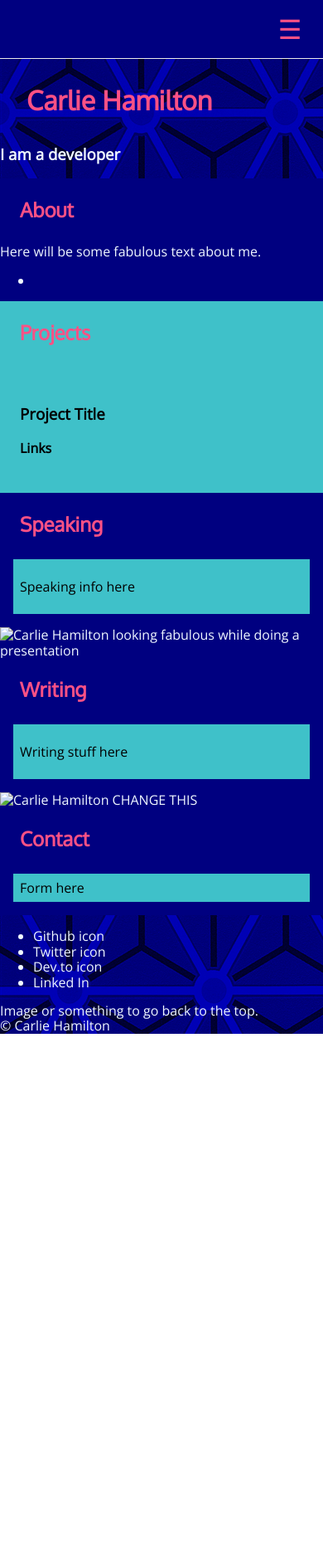
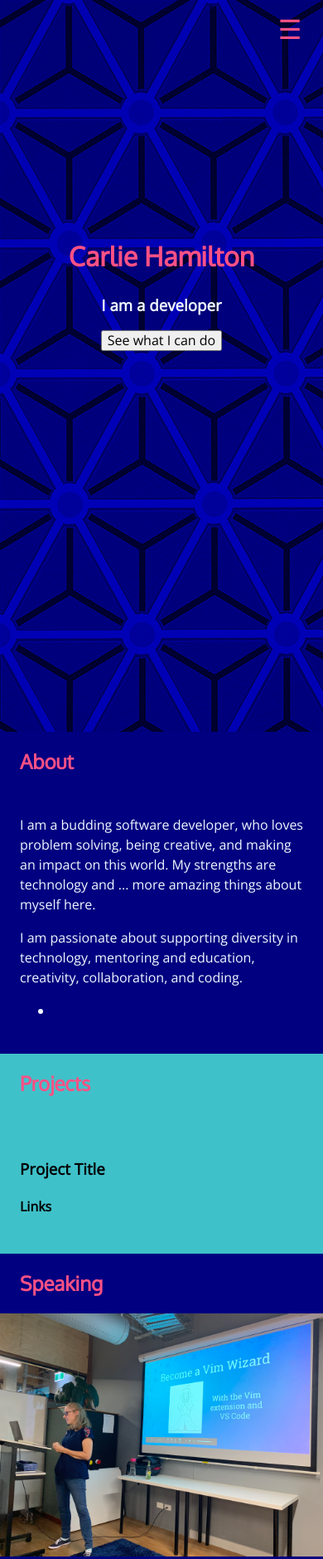
Before and after one commit to CarlieHamilton/Carlie-Portfolio, a plain HTML site: page src/index.html in a window 390 px wide. Shown: the top 1879 px of the page at 83% size. Before the commit the page ends 1247 px from the top, so only its background shows below. Drawn offline with nearby package versions, Linux system fonts and the light colour scheme.

Commit message:
added about section and speaking section content

```diff
--- a/src/index.html
+++ b/src/index.html
@@ -5,6 +5,7 @@
         <meta name="viewport" content="width=device-width, initial-scale=1.0">
         <meta http-equiv="X-UA-Compatible" content="ie=edge">
         <link rel="stylesheet" href="./styles/style.css" />
+        <script src="scripts/menu.js"></script>
 
         <title>Carlie Hamilton</title>
     </head>
@@ -18,24 +19,33 @@
                 <li><a href="index.html#about">About</a></li>
                 <li><a href="projects.html">Projects</a></li>
                 <li><a href="index.html#speaking">Speaking</a></li>
-                <li><a href="index.html/#writing">Writing</a></li>
-                <li><a href="index.html/#contact">Contact</a></li>
+                <li><a href="index.html#writing">Writing</a></li>
+                <li><a href="index.html#contact">Contact</a></li>
             </ul>
             </nav>
 
             <header id="header">
+                <div class="wrapper">
                     <!-- <img src="images/codebg.png" alt="Carlie Hamilton portfolio - coding image"> -->
                     <!-- <img src="images/header-icon.png" alt=""> -->
                     <h1>Carlie Hamilton</h1>
                     <h3>I am a developer</h3>
+                    <button type="button" class="form-button">See what I can do</button>
+                </div>
             </header>
 
             <section id="about">
+
                 <h2>About</h2>
-                <p>Here will be some fabulous text about me.</p>
+                <div class="box">
+                    <p>I am a budding software developer, who loves problem solving, being creative, and making an impact on this world. My strengths are technology and ... more amazing things about myself here.</p>
+
+                    <p>I am passionate about supporting diversity in technology, mentoring and education, creativity, collaboration, and coding.</p>
+
                     <ul class="techstack">
                         <li></li>
                     </ul>
+                </div>
             </section>
 
             <section id="projects">
@@ -60,10 +70,21 @@
 
             <section id="speaking">
                 <h2>Speaking</h2>
+                <img src="images/carliepresentation.jpg" alt="Carlie Hamilton looking fabulous while doing a presentation">
                 <div class="box">
-                    <p>Speaking info here</p>
+                    <h3>Coder Academy CA Callback</h3>
+                    <ul>
+                        <li>
+                            3 May 2019
+                        </li>
+                        <li>
+                            'Become a Vim Wizard with Vim and VS Code
+                        </li>
+                        <li>
+                            <a href="presentations/2019-vim-wizard-carlie-hamilton.pdf" target="_blank">View Slides</a>
+                        </li>
+                    </ul>
                 </div>
-                <img src="images/bgu.jpg" alt="Carlie Hamilton looking fabulous while doing a presentation">
             </section>
 
             <section id="writing">
--- /dev/null
+++ b/src/scripts/menu.js
@@ -0,0 +1,7 @@
+  const toggleInput = document.getElementById('toggle');
+
+  document.querySelector('.menu').addEventListener('click', () => {
+    if (toggleInput.checked) {
+      toggleInput.checked = false;
+    }
+  })
--- a/src/styles/helpers/_mixins.scss
+++ b/src/styles/helpers/_mixins.scss
@@ -1,6 +1,7 @@
 @mixin content-font($color: $main-font-color, $family: $main-font) {
     color: $color;
     font-family: $family;
+    line-height: 1.5em;
 }
 
 @mixin header-font($color: $hot-pink, $family: $heading-font) {
@@ -12,3 +13,8 @@
     margin: $margin;
     padding: $padding;
 }
+
+@mixin main-positioning {
+    position: relative;
+    top: 70px;
+}
--- a/src/styles/partials/_index.scss
+++ b/src/styles/partials/_index.scss
@@ -1,39 +1,4 @@
-#container {
-    background-image: url(/images/bg.jpg);
-    background-repeat: repeat;
-    background-attachment: fixed;
 
-    @include content-font;
-
-    display: grid;
-    grid-template-columns: 1fr;
-    grid-template-areas:
-        "nav"
-        "header"
-        "about"
-        "projects"
-        "speaking"
-        "writing"
-        "contact"
-        "footer";
-    justify-content: center;
-}
-
-h1 {
-    @include header-font;
-    @include space;
-}
-
-h2 {
-    @include header-font;
-    @include space;
-}
-
-.box {
-    @include space(1em);
-    background-color: $box-color;
-    color: $dark-font-color;
-}
 
 
 // Sections
@@ -42,34 +7,47 @@ h2 {
 // HEADER
 #header {
     grid-area: header;
+    @include main-positioning;
+    height: 50vh;
+    text-align: center;
+    padding: 50% 0;
 }
 
 // ABOUT
 #about {
     background-color: $main-bg-color;
     grid-area: about;
+    @include main-positioning;
+    .box {
+        background-color: $main-bg-color;
+        @include content-font;
+    }
 }
 
 // PROJECTS
 #projects {
     background-color: $box-color;
     grid-area: projects;
+    @include main-positioning;
 }
 
 // SPEAKING
 #speaking {
     background-color: $main-bg-color;
     grid-area: speaking;
+    @include main-positioning;
 }
 
 // WRITING
 #writing {
     background-color: $main-bg-color;
     grid-area: writing;
+    @include main-positioning;
 }
 
 // CONTACT
 #contact {
     background-color: $main-bg-color;
     grid-area: contact;
+    @include main-positioning;
 }
--- a/src/styles/partials/_page.scss
+++ b/src/styles/partials/_page.scss
@@ -1,11 +1,60 @@
+#container {
+    background-image: url(/images/bg.jpg);
+    background-repeat: repeat;
+    background-attachment: fixed;
+
+    @include content-font;
+
+    display: grid;
+    grid-template-columns: 1fr;
+    grid-template-areas:
+        "nav"
+        "header"
+        "about"
+        "projects"
+        "speaking"
+        "writing"
+        "contact"
+        "footer";
+    justify-content: center;
+}
+
+h1 {
+    @include header-font;
+    @include space;
+}
+
+h2 {
+    @include header-font;
+    @include space;
+}
+
+img {
+    max-width: 100%;
+}
+
+.box {
+    @include space(1em);
+    background-color: $box-color;
+    color: $dark-font-color;
+}
+
+.wrapper {
+    display: inline-block;
+}
+
 // NAV MENU
 #nav {
-    background-color: $main-bg-color;
-    border-bottom: 1px solid #eaeaea;
+    // background-color: $main-bg-color;
+    // border-bottom: 1px solid $hot-pink;
     text-align: right;
     height: 70px;
     line-height: 70px;
     grid-area: nav;
+    position: fixed;
+    width: 100%;
+    z-index: 1;
+
     label {
         display: block;
         cursor: pointer;
@@ -13,12 +62,10 @@
         @include space(0, 0 0.8em);
         font-size: 2em;
     }
-}
 
     #toggle {
         display: none;
     }
-
 
     .menu {
         text-align: center;
@@ -27,18 +74,30 @@
         list-style: none;
         a {
         display: block;
-    border-bottom: 1px solid #eaeaeb;
+        border-bottom: 1px solid $main-font-color;
         margin: 0px;
         background-color: $hot-pink;
         color: $main-font-color;
+        // transform: scale(1, 0);
+        // transition: transform 400ms ease-in-out;
         }
     }
+
     #toggle:checked + .menu {
+        width: 100%;
+        @include space (0, 0);
         display: flex;
         flex-direction: column;
         position: absolute;
+
+    }
+    .menu:focus {
+        display: none;
+    }
 }
 
+
+// FOOTER
 #footer {
     background-color: $main-bg-color;
     grid-area: footer;
```
Also changed, not shown: src/images/carliepresentation.jpg (added), src/styles/style.css, 2 other files. Lines whose indentation alone changed are shown as unchanged.
